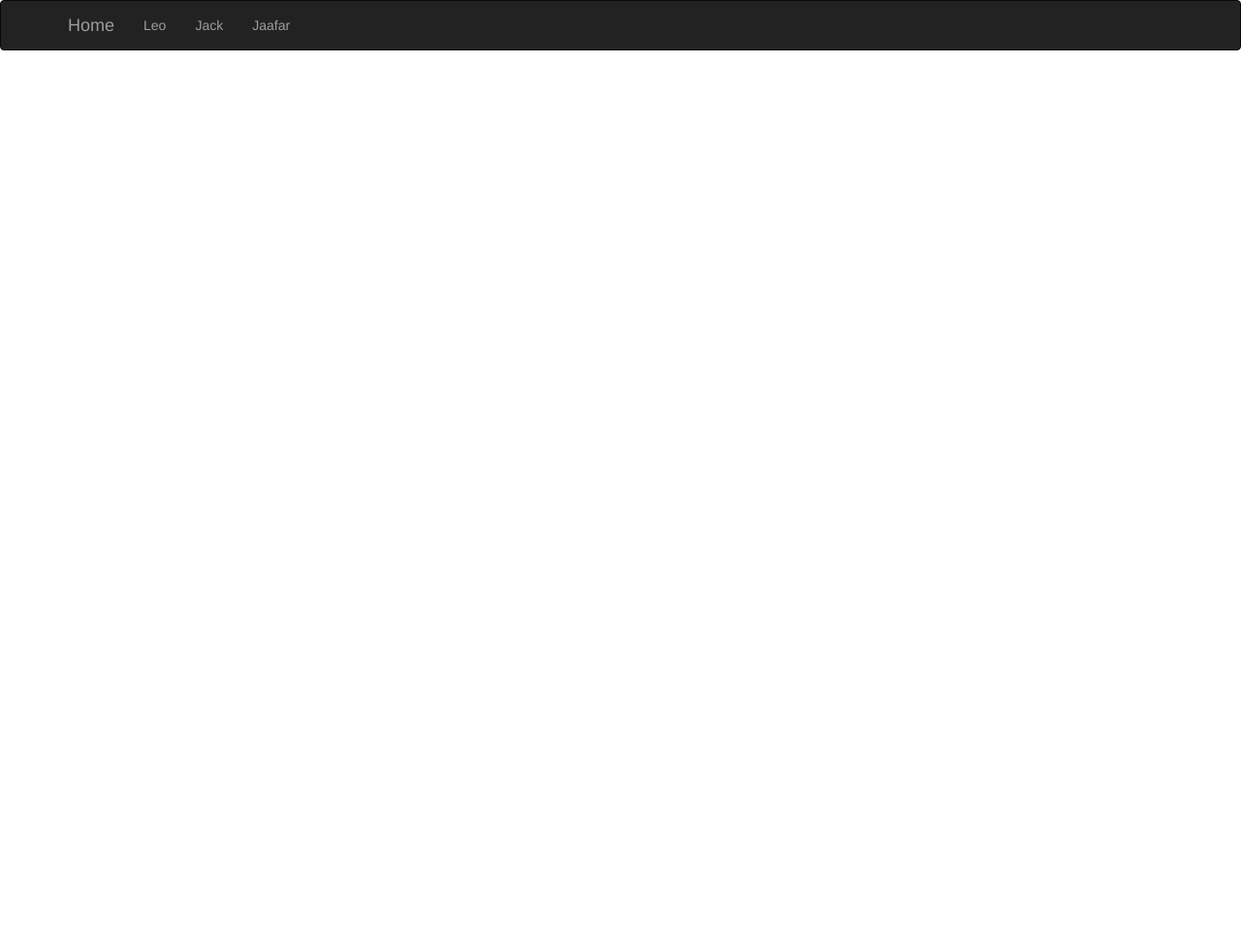
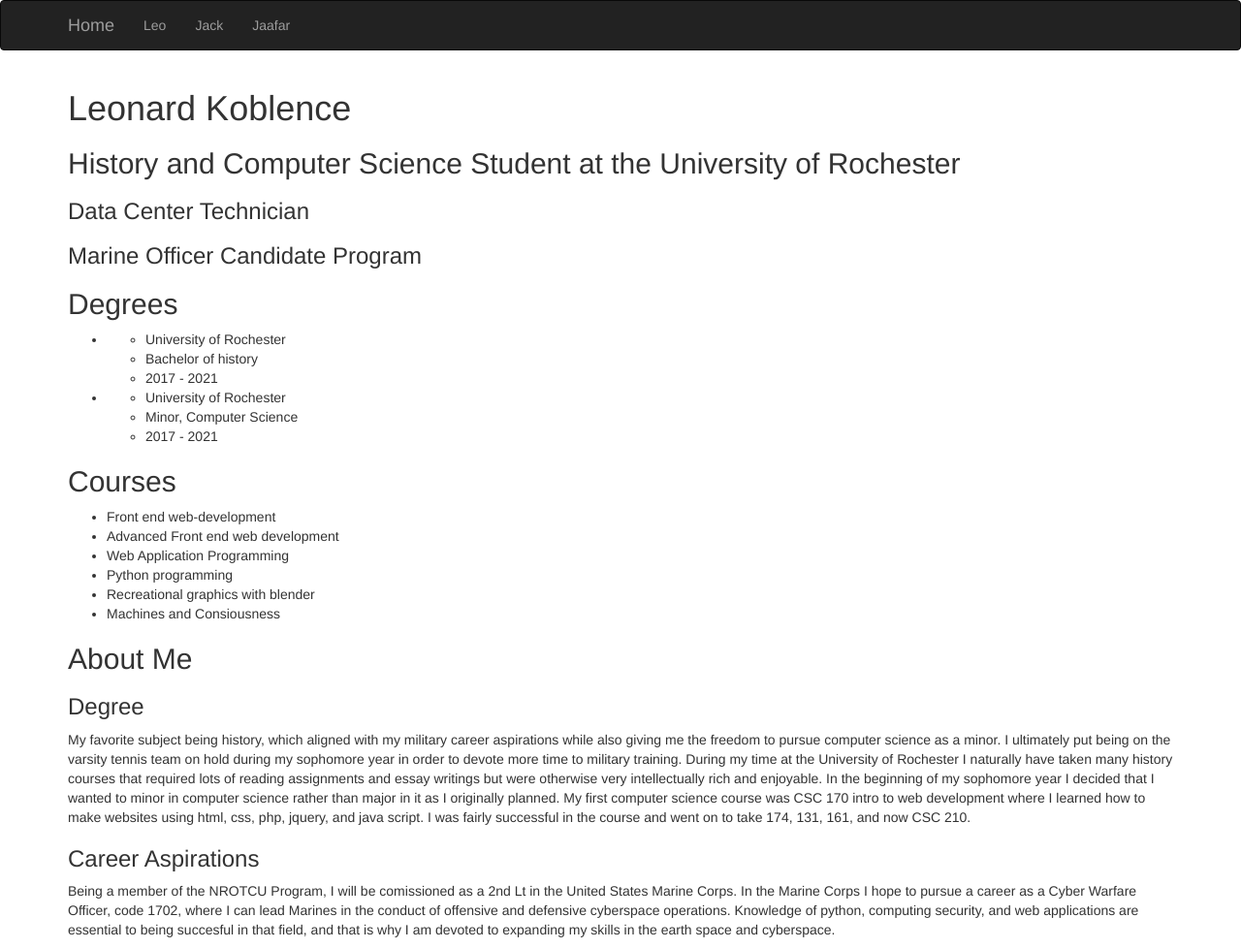
Before and after one commit to lkoblenc/project, a Flask app: page /leo in a window 1280 px wide. Shown: the whole page at 97% size. Before the commit the page ends 52 px from the top, so only its background shows below. Run offline with Flask 2, Linux system fonts and the light colour scheme; some libraries are stand-ins or nearby versions.

Commit message:
added to leo.html

```diff
--- a/templates/leo.html
+++ b/templates/leo.html
@@ -2,4 +2,65 @@
 
 {% block content %}
 
+<main class="container">
+
+	<header>
+		<h1> Leonard Koblence </h1>
+		<h2 class="title"> History and Computer Science Student at the University of Rochester </h2>
+	</header>
+
+	<section class="experience">
+		<h3> Data Center Technician </h3>
+
+		<h3> Marine Officer Candidate Program </h3>
+
+	<article class="education">
+		<h2> Degrees </h2>
+		<section class="degrees">
+			<ul>
+				<li>
+					<ul>
+						<li> University of Rochester </li>
+						<li> Bachelor of history</li>
+						<li> 2017 - 2021 </li>
+				 	</ul>
+				</li>
+				<li>
+					 <ul>
+					 	<li> University of Rochester </li>
+					 	<li> Minor, Computer Science </li>
+					 	<li> 2017 - 2021 </li>
+					 </ul>
+				</li>
+			</ul>
+
+		</section>
+		<h2> Courses </h2>
+		<section class="courses">
+			<ul>
+				<li> Front end web-development </li>
+				<li> Advanced Front end web development </li>
+				<li> Web Application Programming </li>
+				<li> Python programming </li>
+				<li> Recreational graphics with blender </li>
+				<li> Machines and Consiousness  </li>
+			</ul>
+		</section>
+
+
+	</article>
+
+	<section class="projects">
+	<h2> About Me </h2>
+		<h3> Degree </h3>
+		<p> My favorite subject being history, which aligned with my military career aspirations while also giving me the freedom to pursue computer science as a minor. I ultimately put being on the varsity tennis team on hold during my sophomore year in order to devote more time to military training. During my time at the University of Rochester I naturally have taken many history courses that required lots of reading assignments and essay writings but were otherwise very intellectually rich and enjoyable. In the beginning of my sophomore year I decided that I wanted to minor in computer science rather than major in it as I originally planned. My first computer science course was CSC 170 intro to web development where I learned how to make websites using html, css, php, jquery, and java script. I was fairly successful in the course and went on to take 174, 131, 161, and now CSC 210.  </p>
+
+		<h3> Career Aspirations </h3>
+		<p>  Being a member of the NROTCU Program, I will be comissioned as a 2nd Lt in the United States Marine Corps. In the Marine Corps I hope to pursue a career as a Cyber Warfare Officer, code 1702, where I can lead Marines in the conduct of offensive and defensive cyberspace operations. Knowledge of python, computing security, and web applications are essential to being succesful in that field, and that is why I am devoted to expanding my skills in the earth space and cyberspace.  </p>
+
+
+
+	</section>
+</main>
+
 {% endblock %}
```
Also changed, not shown: 1 other file.
